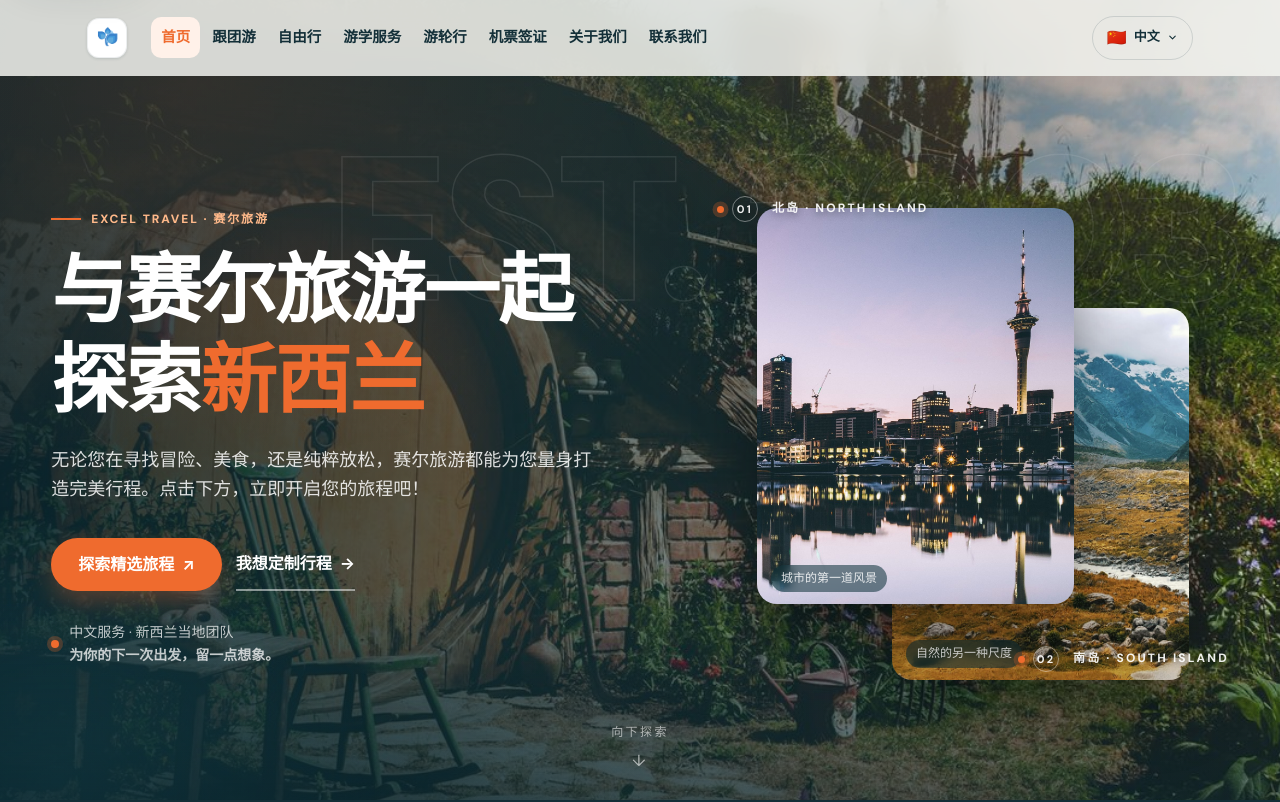
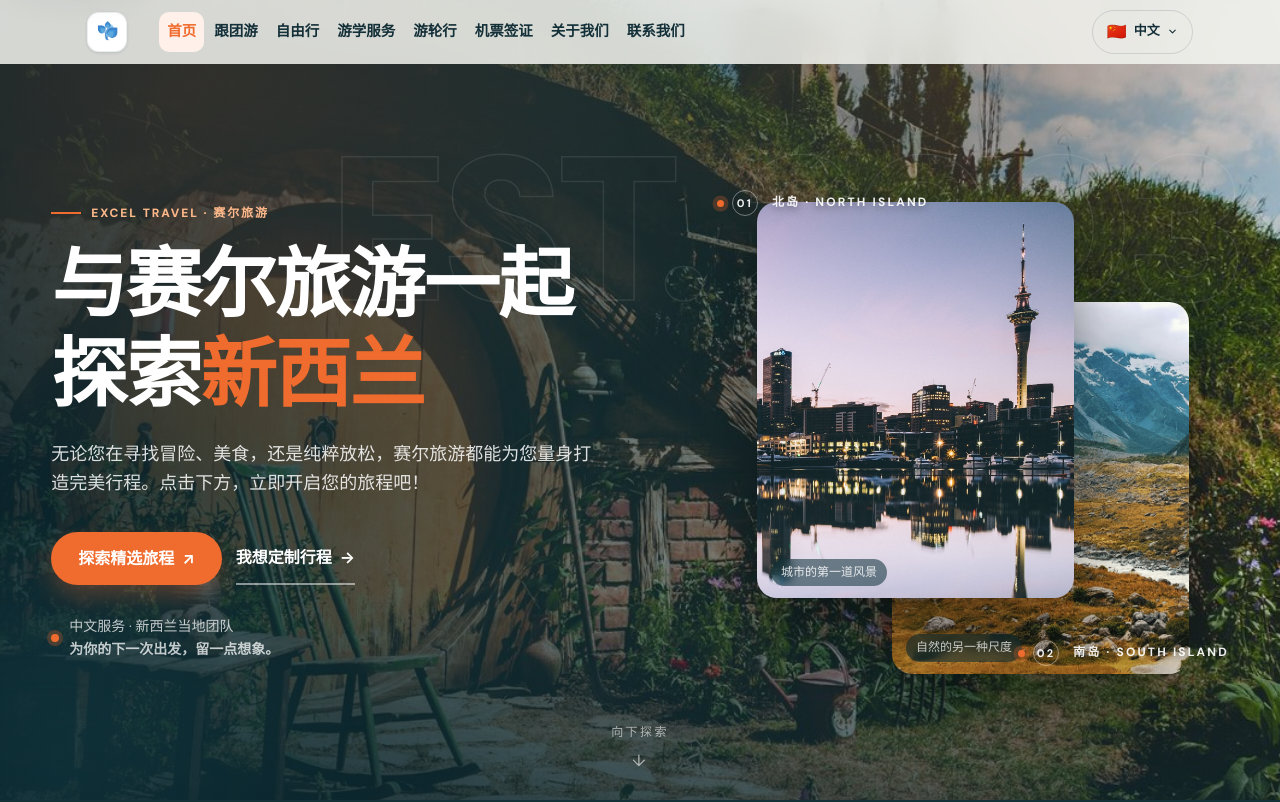
Before and after one commit to thirdmannz/exceltravel, a website: page index.html in a window 1280 px wide. Shown: the top 802 px of the page. Drawn offline with Linux system fonts and the light colour scheme; no server answers.

Commit message:
fix(nav): slim desktop header to 64px and keep first EN/KO link clear of brand

```diff
--- a/styles.css
+++ b/styles.css
@@ -673,3 +673,13 @@ html[lang="en"] .desktop-nav,html[lang="ko"] .desktop-nav{justify-content:flex-s
   .header-actions .button-small,.header-actions .account-link,.header-actions .language{display:none!important}
   .menu-button{display:inline-flex!important}
 }
+
+/* Final desktop header sizing: keep the first translated link clear of the brand. */
+@media (min-width:1201px){
+  :root{--header-h:64px}
+  .site-header{height:64px}
+  .site-header .container{min-height:64px;grid-template-columns:auto minmax(0,1fr) auto;column-gap:24px}
+  .desktop-nav{height:40px;padding:0 0 0 8px;gap:2px;overflow:hidden}
+  .desktop-nav a{height:40px;padding:6px 8px;line-height:1.15}
+  html[lang="en"] .desktop-nav a:first-child,html[lang="ko"] .desktop-nav a:first-child{margin-left:4px}
+}
```
